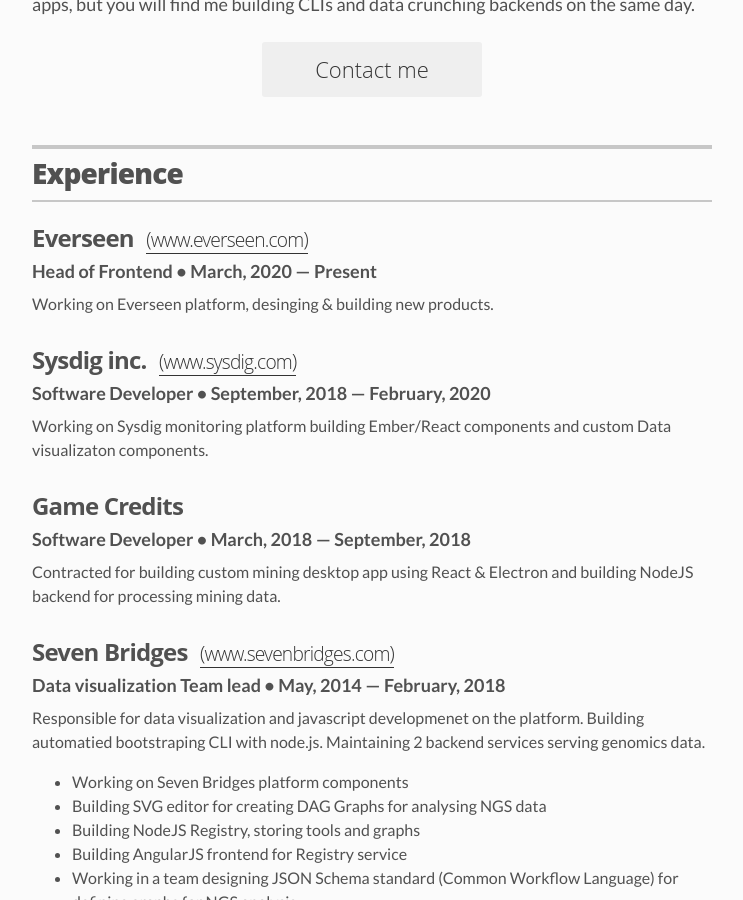
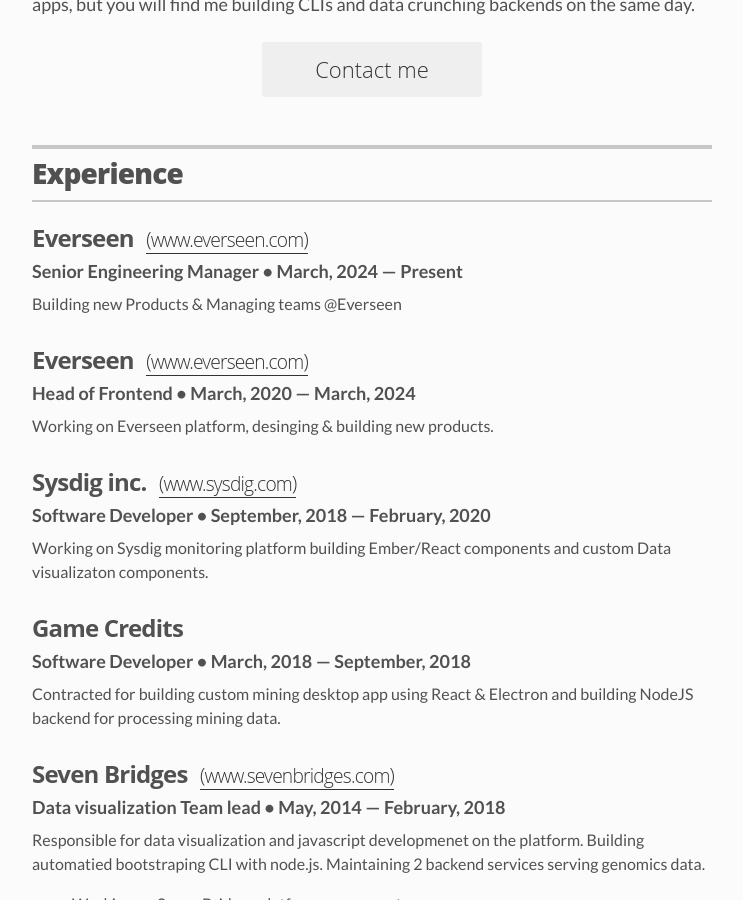
Before and after one commit to flipio/flipio.github.io, a Jekyll site: the page built from resume.html, in a window 1280 px wide and 900 px high, scrolled down 349 px. Shown: the whole window, without its empty margins (268-1011 px from the left). Built offline with Jekyll 4.4.1, drawn with Linux system fonts in a browser that asks for light colours.

Commit message:
feat: new title

```diff
--- a/_data/experience.yml
+++ b/_data/experience.yml
@@ -3,8 +3,16 @@
   website:
     name: www.everseen.com
     url: https://www.everseen.com
+  position: Senior Engineering Manager
+  duration: March, 2024 &mdash; Present
+  summary: Building new Products & Managing teams @Everseen
+
+- company: Everseen
+  website:
+    name: www.everseen.com
+    url: https://www.everseen.com
   position: Head of Frontend
-  duration: March, 2020 &mdash; Present
+  duration: March, 2020 &mdash; March, 2024
   summary: Working on Everseen platform, desinging & building new products.
 
 # Sysdig
```
